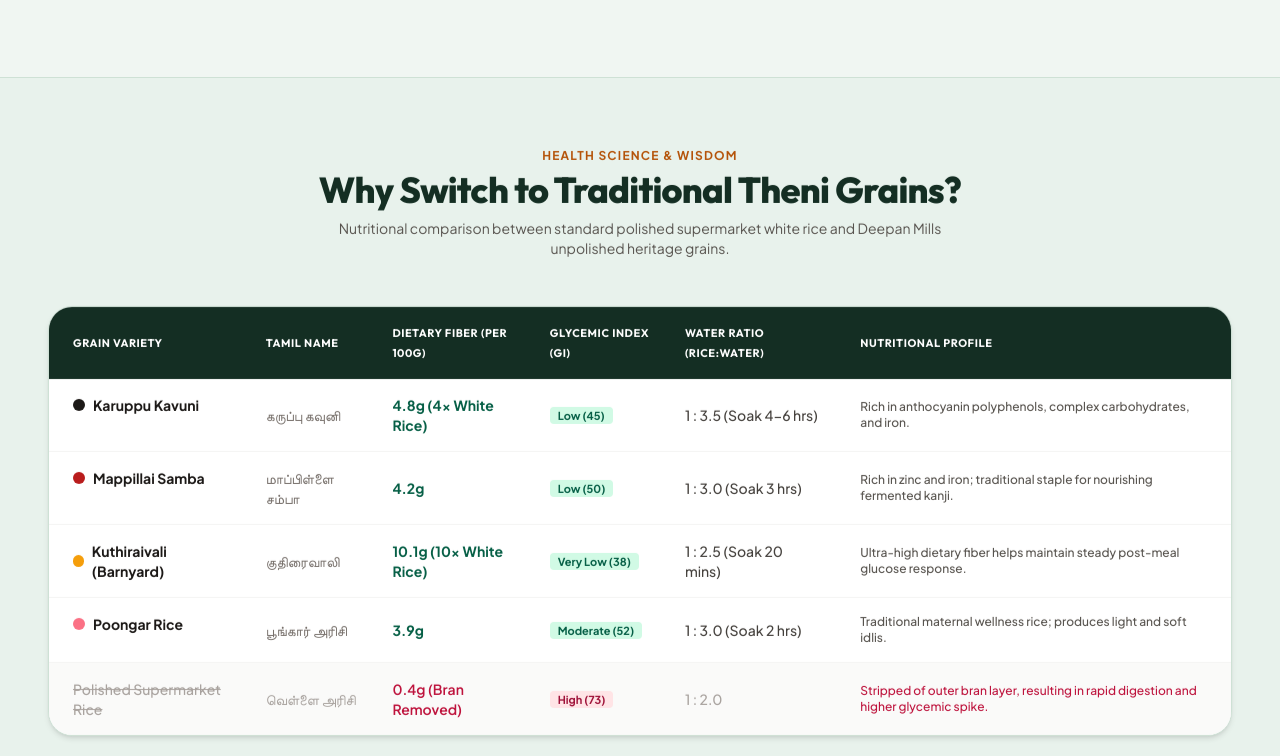
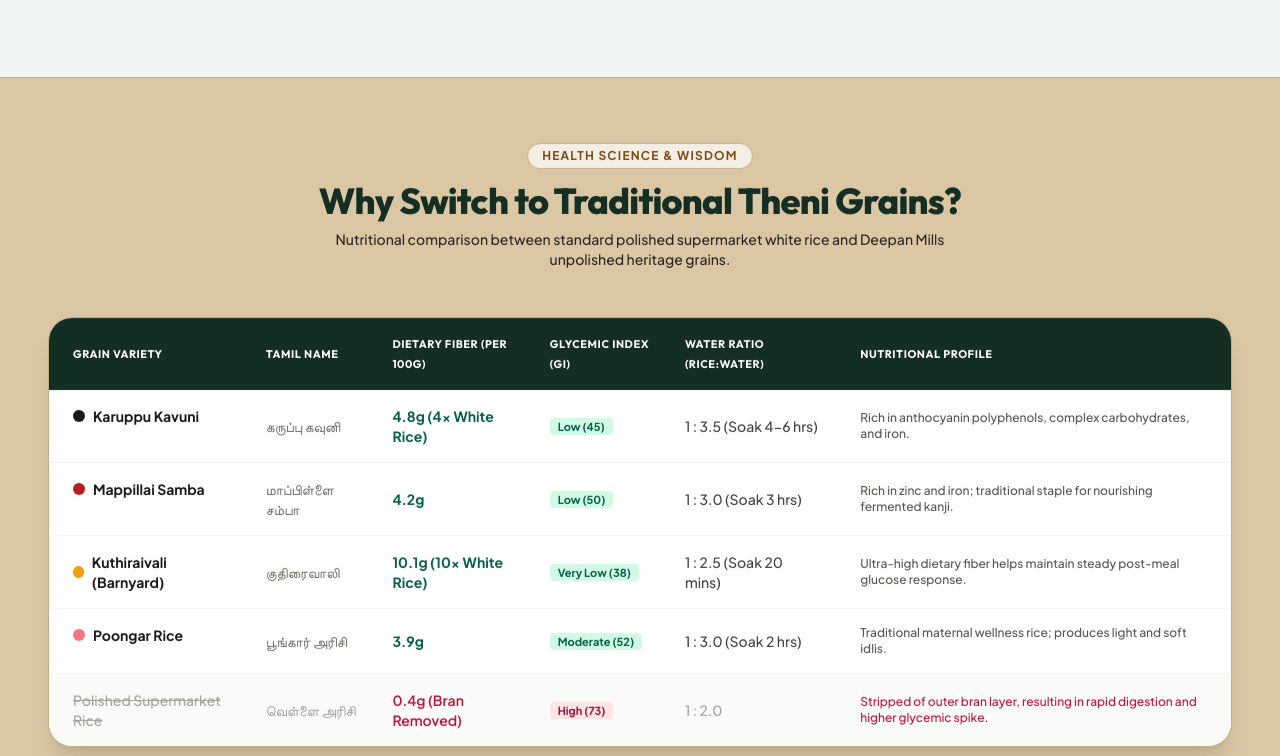
Before and after one commit to AbishekRuban19/deepan-mills, a website: page index.html in a window 1280 px wide. Shown: the part 4324-5080 px from the top of the page. Drawn offline with nearby package versions, Linux system fonts and the light colour scheme; a web font is replaced by a local one.

Commit message:
Add Beige (#DCC7A5) background after products section for nutrition guide with coordinating border and typography

```diff
--- a/index.html
+++ b/index.html
@@ -3113,20 +3113,20 @@
     <!-- ========================================================================= -->
     <!-- NUTRITION & COOKING COMPARISON SECTION                                    -->
     <!-- ========================================================================= -->
-    <section id="nutrition-guide" class="py-16 bg-[#E8F2EC] border-y border-[#CEE1D5]">
+    <section id="nutrition-guide" class="py-16 bg-[#DCC7A5] bg-beige-harvest border-y border-[#C5AD88] border-beige-harvest" style="background-color: #DCC7A5; border-color: #C5AD88;">
       <div class="scroll-reveal w-full max-w-[1700px] mx-auto px-4 sm:px-8 lg:px-12">
 
         <div class="text-center max-w-2xl mx-auto mb-12">
-          <span class="text-xs uppercase font-extrabold tracking-widest text-amber-700">Health Science & Wisdom</span>
-          <h2 class="font-heading font-extrabold text-3xl sm:text-4xl text-[#142E23] mt-1">
+          <span class="text-xs uppercase font-extrabold tracking-widest text-[#7A4B12] bg-white/70 px-3.5 py-1 rounded-full border border-[#C5AD88] shadow-xs inline-block">Health Science & Wisdom</span>
+          <h2 class="font-heading font-extrabold text-3xl sm:text-4xl text-[#142E23] mt-3">
             Why Switch to Traditional Theni Grains?
           </h2>
-          <p class="text-sm text-stone-600 mt-2">
+          <p class="text-sm text-stone-800 font-medium mt-2">
             Nutritional comparison between standard polished supermarket white rice and Deepan Mills unpolished heritage grains.
           </p>
         </div>
 
-        <div class="bg-white rounded-3xl shadow-md border border-[#CEE1D5] overflow-hidden">
+        <div class="bg-white rounded-3xl shadow-xl border border-[#C5AD88] overflow-hidden">
           <div class="overflow-x-auto">
             <table class="w-full text-left text-xs sm:text-sm">
               <thead class="bg-[#142E23] text-white font-heading font-bold uppercase text-[11px] tracking-wider">
@@ -3251,7 +3251,7 @@
             In 2013, our business set foot in the national market, modernizing our inventory with imported machinery and professional staffing. Today, Deepan Mills has grown into <strong>India’s largest manufacturer</strong> of a wide spectrum of unpolished millets and traditional rice varieties—spread across <strong>3.5 acres</strong> with over <strong>100 metric tonnes</strong> of daily production.
           </p>
 
-          <div class="p-5 rounded-2xl bg-[#E8F2EC] border-l-4 border-emerald-700 text-stone-800 text-sm">
+          <div class="p-5 rounded-2xl bg-[#FAF4EB] border border-[#E3D4BC] border-l-4 border-l-emerald-700 text-stone-800 text-sm shadow-xs">
             <div class="font-bold text-stone-900 mb-1">Authentic Grains Across 5 Major States</div>
             <p class="text-xs sm:text-sm text-stone-700">
               As an <strong>ISO 22000:2018-certified company</strong>, Deepan Mills delivers high-grade, unpolished nutrition to families and businesses across <strong>Tamil Nadu, Kerala, Karnataka, Andhra Pradesh & Maharashtra</strong>.
--- a/styles.css
+++ b/styles.css
@@ -9,6 +9,8 @@
   --color-gold-light: #FDF3E7;
   --color-amber: #D97706;
   --color-cream: #F0F6F2;
+  --color-beige: #DCC7A5;
+  --color-beige-border: #C5AD88;
   --color-card-bg: #FFFFFF;
   --color-border: #D2E2D7;
   --color-text-main: #18221D;
@@ -436,3 +438,13 @@ h1, h2, h3, h4, .font-heading {
     display: none !important;
   }
 }
+
+/* ========================================================================= */
+/* BEIGE HARVEST ACCENTS & BACKGROUNDS (#DCC7A5)                             */
+/* ========================================================================= */
+.bg-beige-harvest {
+  background-color: #DCC7A5 !important;
+}
+.border-beige-harvest {
+  border-color: #C5AD88 !important;
+}
```
Also changed, not shown: about.html (+1 -1 lines).
